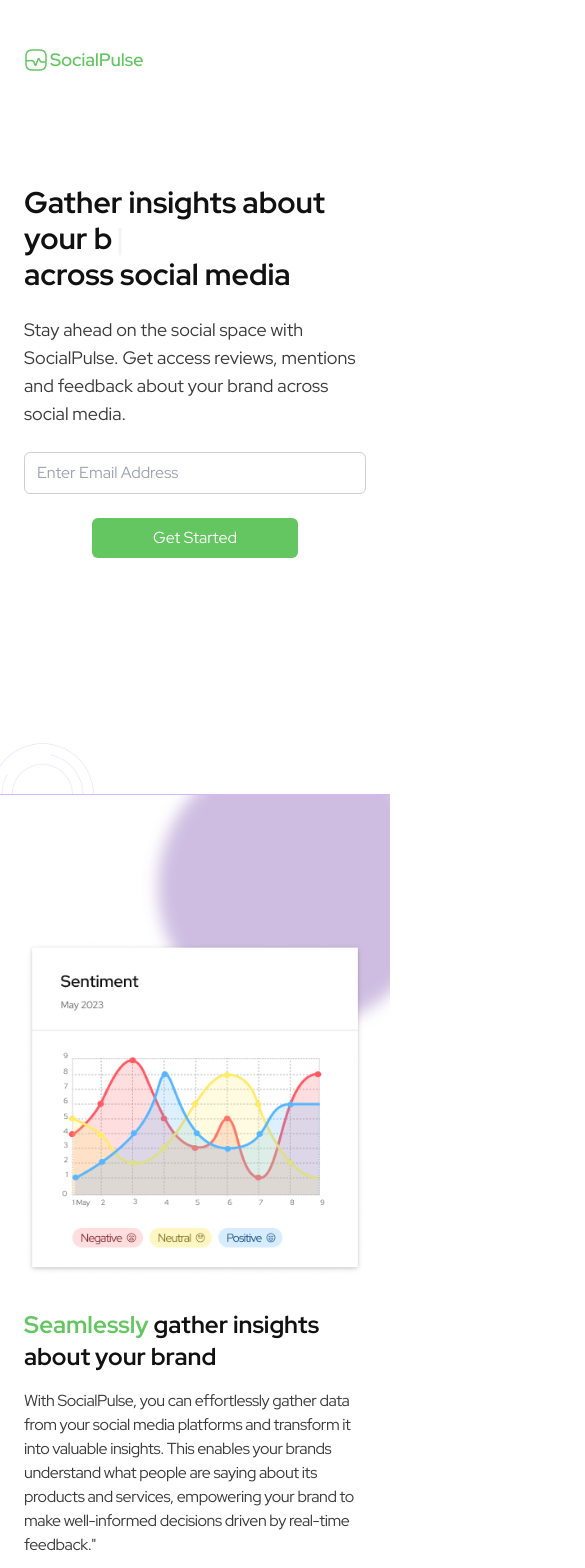
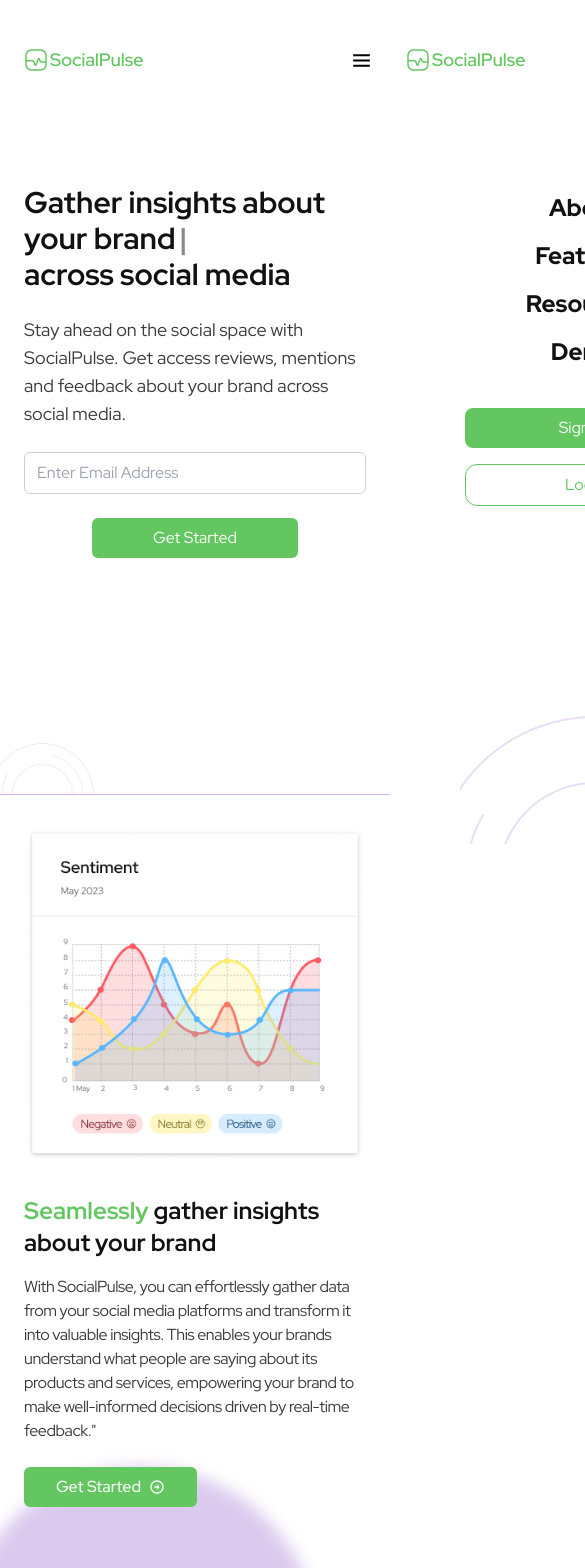
Before and after one commit to egba001/social_pulse_frontend, a React (Vite) app: page / in a window 390 px wide. Shown: the top 1568 px of the page, 585 px wide, since content can reach past the window. Built offline with nearby package versions, Linux system fonts and the light colour scheme.

Commit message:
responsiveness achieved

```diff
--- a/src/components/Navbar.jsx
+++ b/src/components/Navbar.jsx
@@ -1,9 +1,53 @@
+import { useState } from 'react';
 import logo from './../assets/socialPulse.png';
+import { AiOutlineClose } from 'react-icons/ai';
+import { BiMenu } from 'react-icons/bi';
 
 const Navbar = () => {
+
+    const [isOpen, setIsOpen] = useState(false);
+
+    const openNavMenu = () => {
+        setIsOpen(true);
+        document.body.style.overflow = "hidden";
+    }
+
+    const closeNavMenu = () => {
+        setIsOpen(false);
+        document.body.style.overflow = "visible";
+    }
+
+
     return (
         <div className="w-full flex justify-between items-center py-10">
             <img src={logo} alt="Social Pulse logo" className='cursor-pointer' />
+            <div className='cursor-pointer lg:hidden rounded-full'>
+                <BiMenu size={25} onClick={openNavMenu} />
+            </div>
+            <div
+                style={{
+                    backgroundImage: "url('/circleBottom.png')",
+                    backgroundRepeat: "no-repeat",
+                    backgroundSize: "80%",
+                    backgroundPositionX: "90%",
+                    backgroundPositionY: "105%"
+                }}
+                className={`h-screen pt-10 w-full absolute ease-in-out duration-300 bg-white z-10 top-0 right-0 ${isOpen ? "translate-x-0 " : "translate-x-full "} `}>
+                <AiOutlineClose size={25} className='mt-2 mr-2 right-2 absolute cursor-pointer' onClick={closeNavMenu} />
+                <img src={logo} alt="Social Pulse logo" className='cursor-pointer ml-2' />
+                <nav className='mt-28 mx-auto w-fit mb-10'>
+                    <ul className='flex flex-col items-center space-y-4 mix-blend-multiply font-extrabold text-2xl'>
+                        <li className='text-[#111] active:text-green'>About</li>
+                        <li className='text-[#111] active:text-green'>Features</li>
+                        <li className='text-[#111] active:text-green'>Resources</li>
+                        <li className='text-[#111] active:text-green'>Demo</li>
+                    </ul>
+                </nav>
+                <button className='px-6 block text-white w-[15rem] bg-green mx-auto text-center mb-4 py-2 rounded-lg'>
+                    Sign up
+                </button>
+                <button className='outline-none block mx-auto text-green w-[15rem] rounded-xl active:bg-green active:text-white active:border-0 py-2 cursor-pointer border  border-green'>Login</button>
+            </div>
             <nav className='hidden lg:block'>
                 <ul className='flex items-center space-x-6'>
                     <li className='cursor-pointer hover:text-green'>About</li>
--- a/src/layout/SectionsLayout.jsx
+++ b/src/layout/SectionsLayout.jsx
@@ -1,10 +1,10 @@
 import PropTypes from "prop-types"
 const SectionsLayout = ({children}) => {
     return (
-        <section className="relative font-red border-b py-16 lg:pt-0 border-b-purple-300 flex items-center overflow-hidden">
-            <div className="absolute -top-12 -right-12 lg:-top-52 lg:right-5 w-[280px] h-[280px] lg:w-[350px] lg:h-[350px] lg:bg-opacity-40 bg-opacity-30 bg-[#5D269D] rounded-full blur"></div>
+        <section className="relative font-red border-b py-16 pt-8 lg:pt-0 border-b-purple-300 flex items-center overflow-hidden">
+            <div className="absolute hidden lg:block -top-12 -right-12 lg:-top-52 lg:right-5 w-[280px] h-[280px] lg:w-[350px] lg:h-[350px] lg:bg-opacity-40 bg-opacity-30 bg-[#5D269D] rounded-full blur"></div>
             <div className="absolute -bottom-64 -left-10 w-[360px] h-[360px] bg-opacity-50 bg-[#B796DE] rounded-full blur"></div>
-            <div className="container flex items-center h-screen z-10 mx-auto lg:px-16 px-6">
+            <div className="container flex items-center z-20 mx-auto lg:px-16 px-6">
                 {children}
             </div>
         </section>
--- a/src/pages/LangingPage/index.jsx
+++ b/src/pages/LangingPage/index.jsx
@@ -11,7 +11,7 @@ import MediaPlatform from "./sections/MediaPlatform";
 
 const LandingPage = () => {
     return (
-        <>
+        <div className="relative">
             <LandingPageLayout className="text-green-400 text-2xl">
                 <Navbar />
             </LandingPageLayout>
@@ -19,7 +19,7 @@ const LandingPage = () => {
             <Insights />
             <BrandRep />
             <MediaPlatform />
-        </>
+        </div>
     )
 }
 
--- a/src/pages/LangingPage/sections/BrandRep.jsx
+++ b/src/pages/LangingPage/sections/BrandRep.jsx
@@ -5,7 +5,7 @@ import brandRep from './../../../assets/brandRep.png';
 const BrandRep = () => {
     return (
         <SectionsLayout>
-            <div className="flex flex-col lg:flex-row-reverse justify-between items-center w-full">
+            <div className="flex flex-col lg:flex-row-reverse py-0 lg:py-24 justify-between lg:items-center w-full">
                 <img src={brandRep} alt="chart" className='drop-shadow lg:w-[50%] mb-8 lg:mb-0' />
                 <article className='lg:w-[45%] w-full'>
                     <h2 className='text-2xl lg:text-3xl font-bold mb-4 text-[#111]'><span className='text-green'>Protect</span> your brand reputation on social media</h2>
--- a/src/pages/LangingPage/sections/Insights.jsx
+++ b/src/pages/LangingPage/sections/Insights.jsx
@@ -5,7 +5,7 @@ import insights from './../../../assets/insights.png';
 const Insights = () => {
     return (
         <SectionsLayout>
-            <div className="flex flex-col lg:flex-row justify-between items-center w-full">
+            <div className="flex flex-col lg:flex-row py-0 lg:py-24 justify-between items-center w-full">
                 <img src={insights} alt="chart" className='drop-shadow lg:w-[35%] mb-8 lg:mb-0' />
                 <article className='lg:w-[55%] w-full'>
                     <h2 className='text-2xl lg:text-3xl font-bold mb-4 text-[#111]'><span className='text-green'>Seamlessly</span> gather insights about your brand </h2>
```
